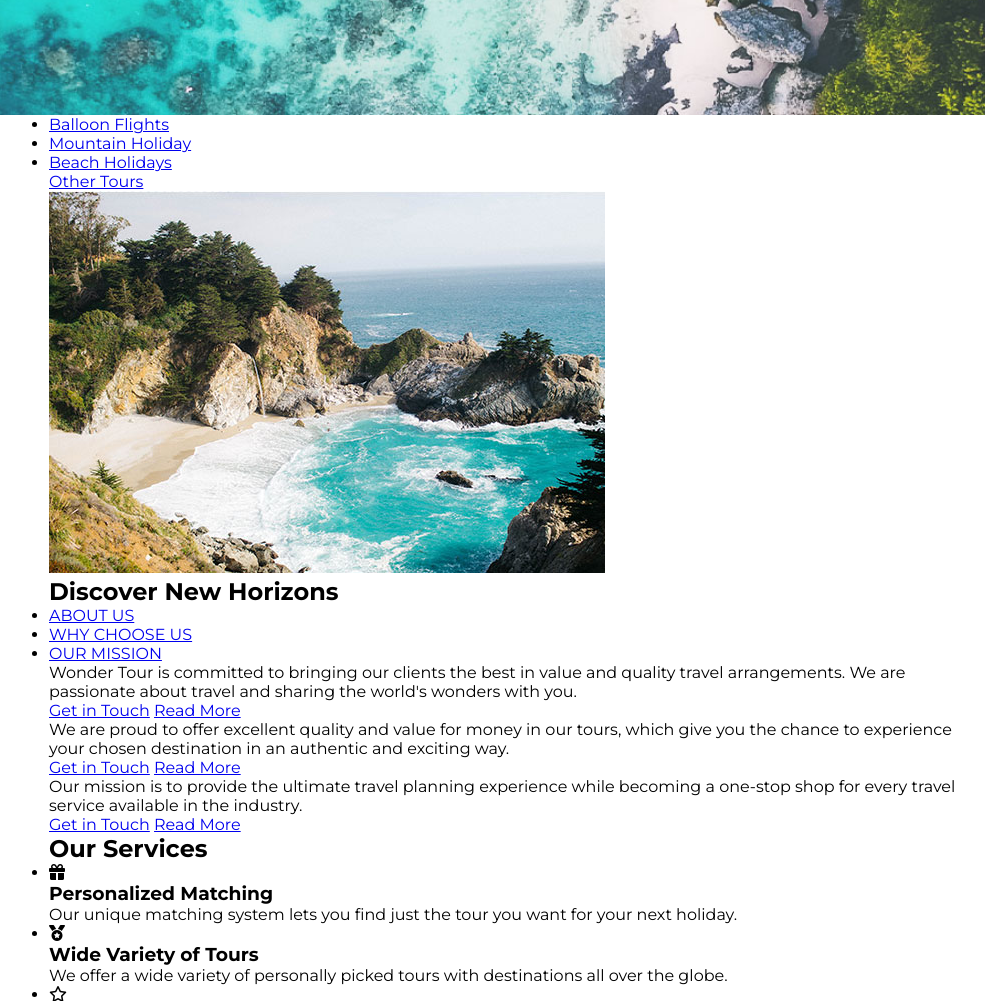
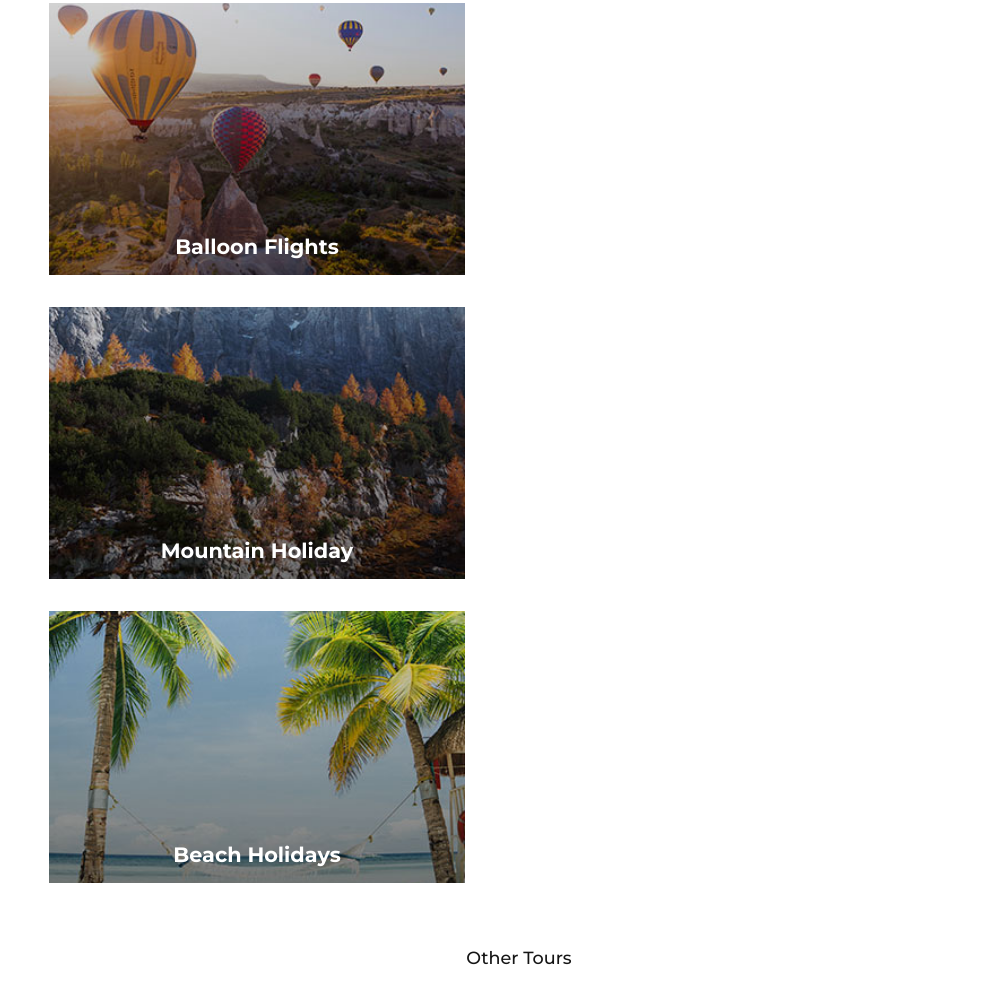
Before and after one commit to kauasilvandrade/explore-the-world, a plain HTML site: page index.html in a window 1280 px wide. Shown: the part 634-1635 px from the top of the page, without its empty margins (121-1106 px from the left). Drawn offline with Linux system fonts and the light colour scheme.

Commit message:
terminando a seção de categoria

```diff
--- a/assets/css/style.css
+++ b/assets/css/style.css
@@ -152,7 +152,7 @@ body {
 /* SEÇÃO INTRODUÇÃO */
 .secaoIntroducao {
     background-image: url(../img/banner.jpg);
-    padding: 18rem 0.83rem;
+    padding: 13rem 0.83rem;
     background-position: center;
     background-size: cover;
     color: var(--branco);
@@ -162,6 +162,7 @@ body {
     text-transform: uppercase;
     letter-spacing: 0.050rem;
     font-size: 1em;
+    font-weight: 600;
 }
 
 .secaoIntroducao h1 {
@@ -212,17 +213,58 @@ body {
 }
 
 /* SEÇÃO CATEGORIA */
-.secaoCategoria {}
+.secaoCategoria {
+    padding: 3rem 3rem 6rem 3rem;
+}
 
-.secaoCategoria__navegacao {}
+.secaoCategoria__listaCategoria {
+    list-style: none;
+    margin-bottom: 4rem;
+}
 
-.secaoCategoria__listaCategoria {}
+.secaoCategoria__itemCategoria {
+    background-size: cover;
+    background-position: center;
+    width: 26rem;
+}
 
-.secaoCategoria__itemCategoria {}
+.secaoCategoria__itemCategoria:nth-of-type(1) {
+    background-image: url(../img/categoria-1.jpg);
+}
 
-.secaoCategoria__itemCategoria a {}
+.secaoCategoria__itemCategoria:nth-of-type(2) {
+    background-image: url(../img/categoria-2.jpg);
+}
 
-.secaoCategoria > a {}
+.secaoCategoria__itemCategoria:nth-of-type(3) {
+    background-image: url(../img/categoria-3.jpg);
+}
+
+.secaoCategoria__itemCategoria a {
+    color: var(--branco);
+    text-decoration: none;
+    font-size: 1.3em;
+    font-weight: 700;
+    margin-bottom: 2rem;
+    height: 17rem;
+    display: flex;
+    align-items: center;
+    flex-direction: column;
+    justify-content: end;
+    padding: 0.97rem;
+    transition: .4s;
+}
+
+.secaoCategoria__itemCategoria:hover {}
+
+.secaoCategoria__irPara {
+    color: var(--preto);
+    text-decoration: none;
+    display: block;
+    text-align: center;
+    font-weight: 500;
+    font-size: 1.1em;
+}
 
 /* SEÇÃO DISCOVER NEW HORIZONS */
 .secaoDiscover {}
--- a/index.html
+++ b/index.html
@@ -97,8 +97,6 @@
 
             <div class="container">
 
-                <nav class="secaoCategoria__navegacao">
-
                 <!-- LISTA DE CATEGORIA -->
                 <ul class="secaoCategoria__listaCategoria">
 
@@ -134,9 +132,7 @@
 
                 </ul>
 
-                </nav>
-
-                <a href="#">Other Tours <span></span></a>
+                <a href="#" class="secaoCategoria__irPara">Other Tours <span></span></a>
 
             </div>
 
@@ -162,15 +158,15 @@
                     <ul class="secaoDiscover__listaInfo">
 
                         <li class="secaoDiscover__itemInfo">
-                            <a href="#">ABOUT US</a>
+                            <a href="#">About Us</a>
                         </li>
 
                         <li class="secaoDiscover__itemInfo">
-                            <a href="#">WHY CHOOSE US</a>
+                            <a href="#">Why Choose US</a>
                         </li>
 
                         <li class="secaoDiscover__itemInfo">
-                            <a href="#">OUR MISSION</a>
+                            <a href="#">Our Mission</a>
                         </li>
 
                     </ul>
```
Lines whose indentation alone changed are shown as unchanged.
